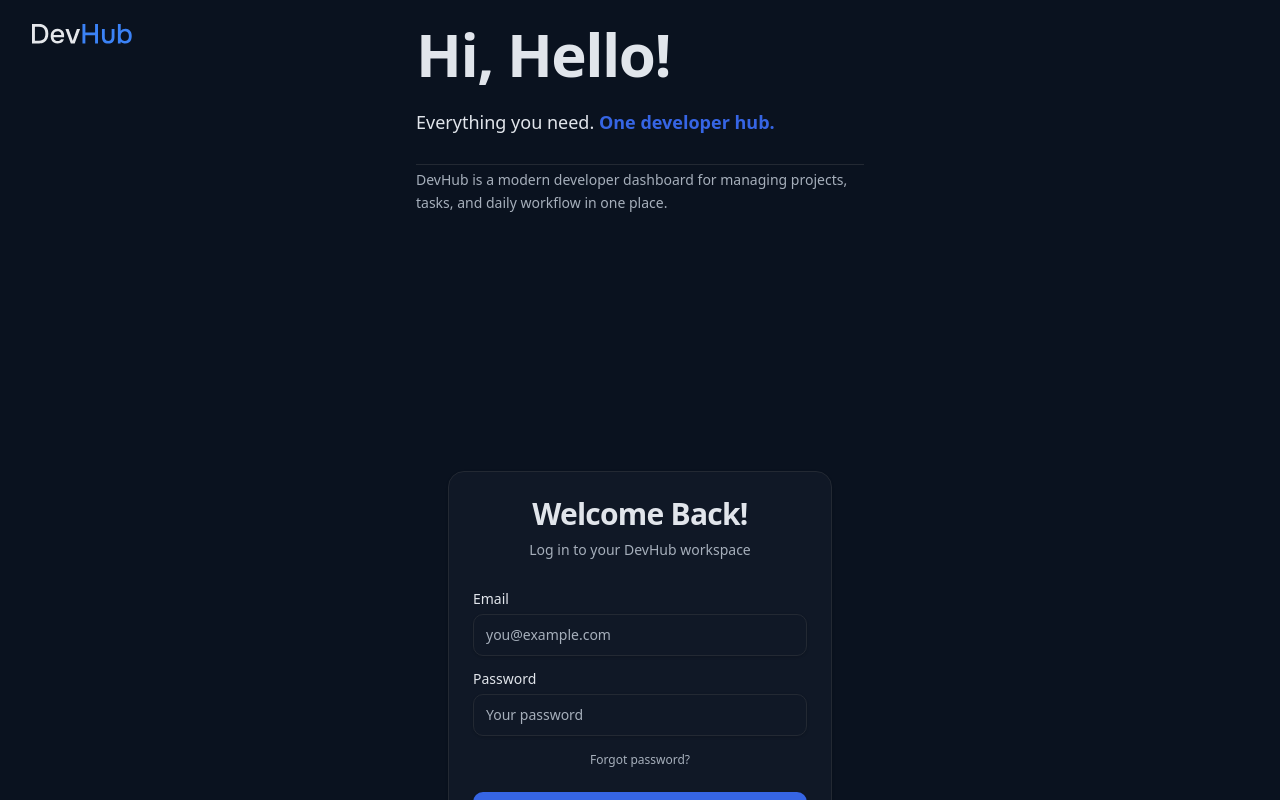
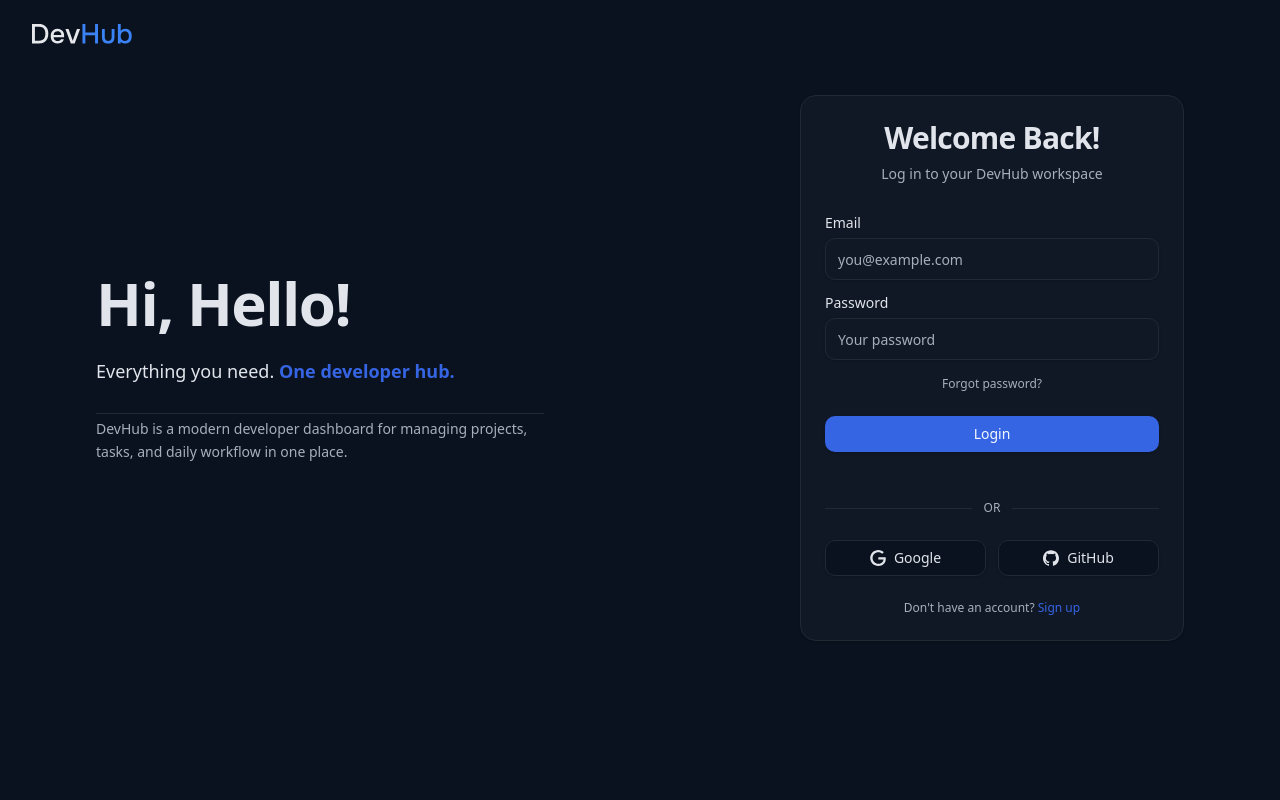
Before and after one commit to LucaMimmo05/devhub-fe, a React (Vite) app: page /auth/login in a window 1280 px wide. Shown: the top 800 px of the page. Built offline with nearby package versions, Linux system fonts and the light colour scheme; no server answers.

Commit message:
feat: Add search header to Commands route; update placeholder text in Tasks filters for clarity

```diff
--- a/src/app/Router.tsx
+++ b/src/app/Router.tsx
@@ -102,6 +102,7 @@
         element: <Commands />,
         handle: {
           title: "Commands",
+          header: {showSearch:true}
         } satisfies RouteHandle,
       },
       {
--- a/src/layouts/AuthLayout.tsx
+++ b/src/layouts/AuthLayout.tsx
@@ -15,7 +15,7 @@
   }, [status]);
 
   return (
-    <PageContainer className="py-6 min-h-screen flex relative items-center justify-center xl:gap-64 md:gap-20 lg:gap-32 ">
+    <PageContainer className="py-6 min-h-screen flex relative flex-row items-center justify-center xl:gap-64 md:gap-20 lg:gap-32 ">
       <Logo size="sm" className="absolute top-6 left-4 sm:left-6 lg:left-8" />
       <AuthHero />
 
--- a/src/pages/Tasks/Tasks.tsx
+++ b/src/pages/Tasks/Tasks.tsx
@@ -58,14 +58,14 @@
             options={STATUS_OPTIONS}
             value={statusFilter}
             onChange={setStatusFilter}
-            placeholder="Status"
+            placeholder="Filter By Status"
           />
 
           <DropdownFilter
             options={PRIORITY_OPTIONS}
             value={priorityFilter}
             onChange={setPriorityFilter}
-            placeholder="Priority"
+            placeholder="Filter By Priority"
           />
         </div>
 
```
